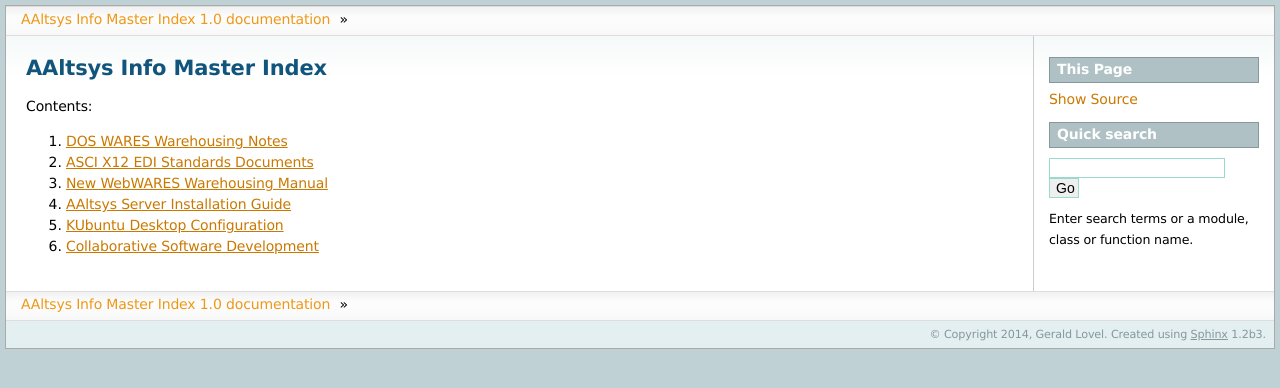
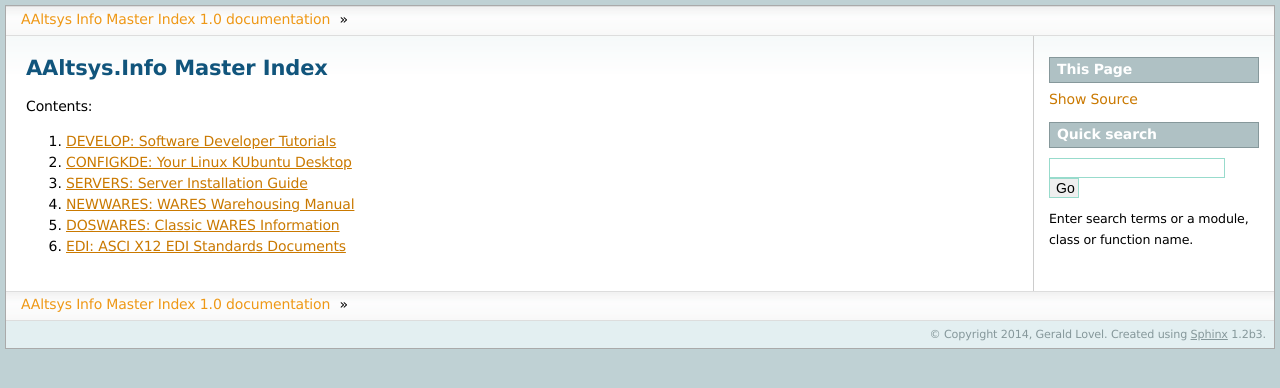
Before and after one commit to aaltsys/doc-infoindex, a plain HTML site: page index.html in a window 1280 px wide. Drawn offline with Linux system fonts and the light colour scheme.

Commit message:
Deployed documentation

```diff
--- a/index.html
+++ b/index.html
@@ -6,7 +6,7 @@
   <head>
     <meta http-equiv="Content-Type" content="text/html; charset=utf-8" />
 
-    <title>AAltsys Info Master Index &mdash; AAltsys Info Master Index 1.0 documentation</title>
+    <title>AAltsys.Info Master Index &mdash; AAltsys Info Master Index 1.0 documentation</title>
 
     <link rel="stylesheet" href="_static/aaltsys.css" type="text/css" />
     <link rel="stylesheet" href="_static/pygments.css" type="text/css" />
@@ -61,15 +61,15 @@
           <div class="body">
 
   <div class="section" id="aaltsys-info-master-index">
-<h1>AAltsys Info Master Index<a class="headerlink" href="#aaltsys-info-master-index" title="Permalink to this headline">¶</a></h1>
+<h1>AAltsys.Info Master Index<a class="headerlink" href="#aaltsys-info-master-index" title="Permalink to this headline">¶</a></h1>
 <p>Contents:</p>
 <ol class="arabic simple">
-<li><a class="reference external" href="http://doswares.aaltsys.info/index.html">DOS WARES Warehousing Notes</a></li>
-<li><a class="reference external" href="http://edi.aaltsys.info/index.html">ASCI X12 EDI Standards Documents</a></li>
-<li><a class="reference external" href="http://newwares.aaltsys.info/index.html">New WebWARES Warehousing Manual</a></li>
-<li><a class="reference external" href="http://servers.aaltsys.info/index.html">AAltsys Server Installation Guide</a></li>
-<li><a class="reference external" href="http://configkde.aaltsys.info/index.html">KUbuntu Desktop Configuration</a></li>
-<li><a class="reference external" href="http://develop.aaltsys.info/index.html">Collaborative Software Development</a></li>
+<li><a class="reference external" href="http://develop.aaltsys.info/index.html">DEVELOP: Software Developer Tutorials</a></li>
+<li><a class="reference external" href="http://configkde.aaltsys.info/index.html">CONFIGKDE: Your Linux KUbuntu Desktop</a></li>
+<li><a class="reference external" href="http://servers.aaltsys.info/index.html">SERVERS: Server Installation Guide</a></li>
+<li><a class="reference external" href="http://newwares.aaltsys.info/index.html">NEWWARES: WARES Warehousing Manual</a></li>
+<li><a class="reference external" href="http://doswares.aaltsys.info/index.html">DOSWARES: Classic WARES Information</a></li>
+<li><a class="reference external" href="http://edi.aaltsys.info/index.html">EDI: ASCI X12 EDI Standards Documents</a></li>
 </ol>
 </div>
 
--- a/searchindex.js
+++ b/searchindex.js
@@ -1 +1 @@
-Search.setIndex({envversion:42,terms:{note:0,webwar:0,configur:0,develop:0,kubuntu:0,softwar:0,edi:0,manual:0,desktop:0,wareh:0,ware:0,asci:0,collabor:0,"new":0,content:0,instal:0,x12:0,server:0,guid:0,document:0,standard:0},objtypes:{},objnames:{},filenames:["index"],titles:["AAltsys Info Master Index"],objects:{},titleterms:{aaltsi:0,info:0,master:0,index:0}})
+Search.setIndex({envversion:42,terms:{softwar:0,classic:0,newwar:0,edi:0,linux:0,instal:0,guid:0,your:0,wareh:0,develop:0,desktop:0,content:0,document:0,kubuntu:0,doswar:0,standard:0,asci:0,ware:0,configkd:0,manual:0,server:0,inform:0,tutori:0,x12:0},objtypes:{},objnames:{},filenames:["index"],titles:["AAltsys.Info Master Index"],objects:{},titleterms:{aaltsi:0,info:0,master:0,index:0}})
```
Also changed, not shown: _sources/index.txt.
